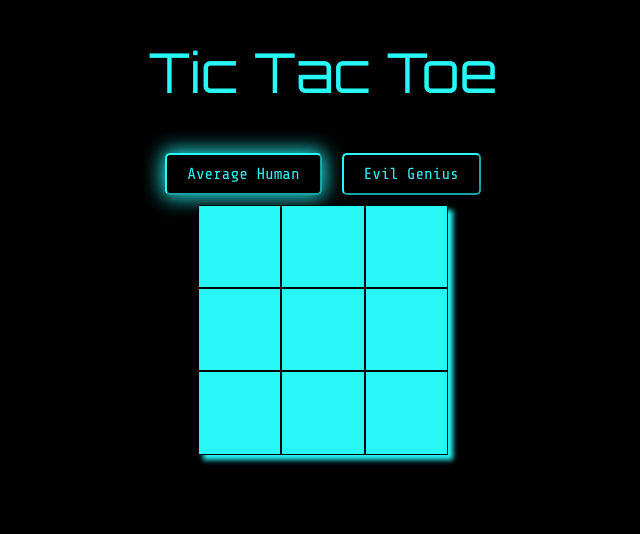
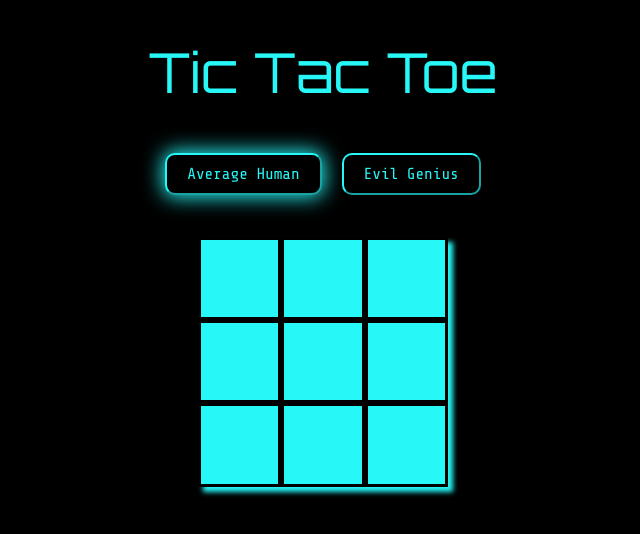
Before and after one commit to natashaU/SmartTicTacToe, a React (Create React App) app: page / in a window 1280 px wide. Shown: the top 534 px of the page, without its empty margins (317-957 px from the left). Built offline with nearby package versions, Linux system fonts and the light colour scheme; a web font is replaced by a local one.

Commit message:
changed css

```diff
--- a/src/App.css
+++ b/src/App.css
@@ -37,6 +37,8 @@ h1 {
 }
 
 .board {
+  position: relative;
+  margin-top: 2.5%;
   width: 250px;
   height: 250px;
   /*height: 50%;*/
@@ -52,7 +54,7 @@ h1 {
   justify-content: center;
   align-items: center;
   box-sizing: border-box;
-  border: 1px solid black;
+  border: 3px solid black;
   /*border: 1px solid #9E9E9E*/;
   width: 33.33%;
   height: 33.33%;
@@ -71,7 +73,7 @@ h1 {
 }
 .btn {
   margin: 10px;
-  border-radius: 5px;
+  border-radius: 10px;
   border-color: #27f7f7;
   /*border-color: solid rgba( 0, 150, 254, .5 );*/
   background-color: #000;
```
